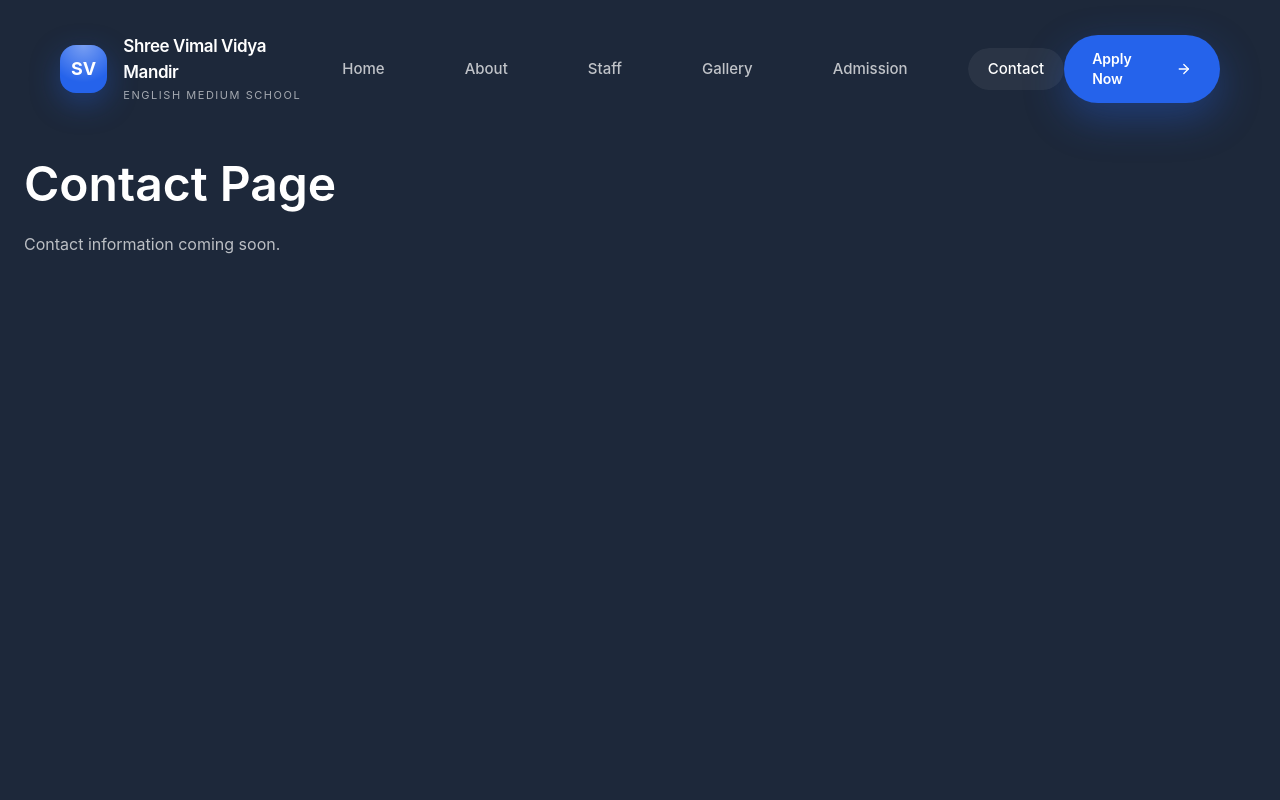
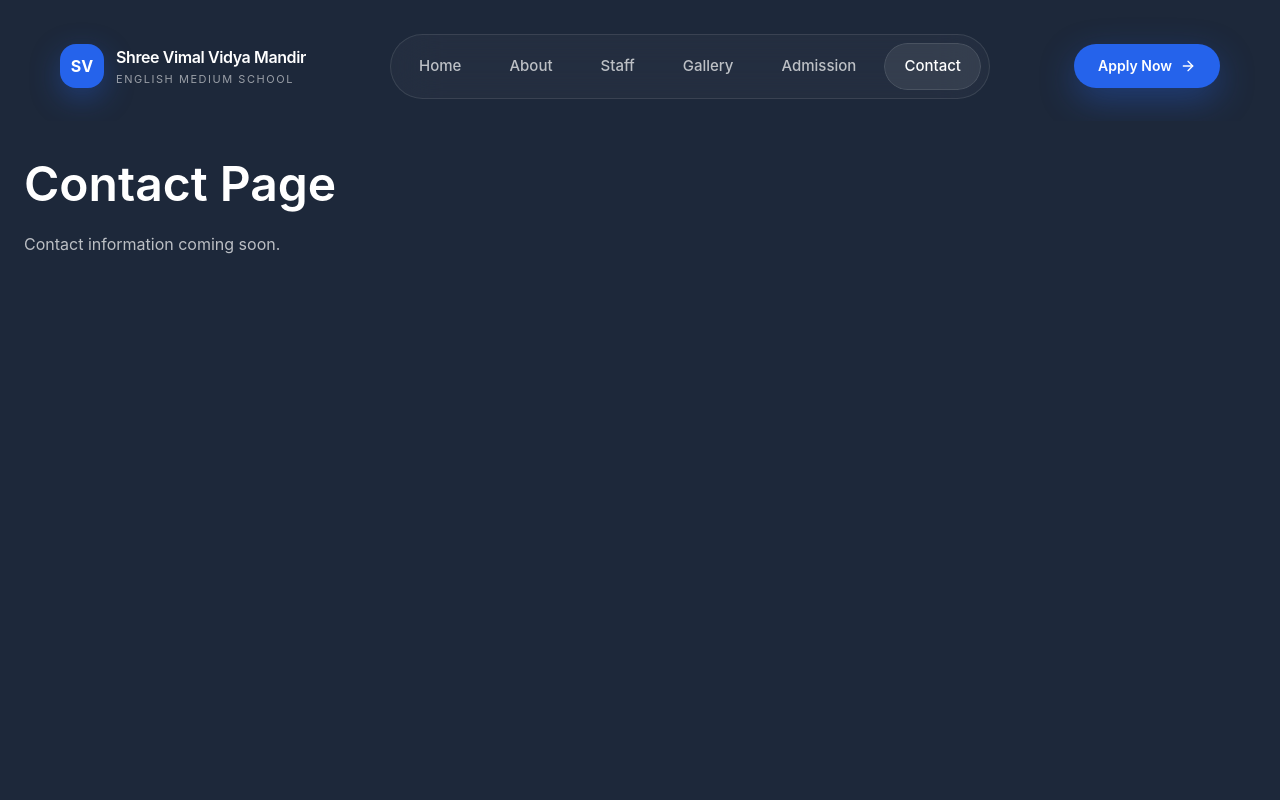
Before and after one commit to raxitzora/vimalvidyamandirfrontend, a React (Vite) app: page /contact in a window 1280 px wide. Shown: the top 800 px of the page. Built offline with nearby package versions, Linux system fonts and the light colour scheme.

Commit message:
Navbar changed

```diff
--- a/src/App.css
+++ b/src/App.css
@@ -19,3 +19,14 @@ body {
     color 0.35s ease,
     box-shadow 0.35s ease;
 }
+
+@media (min-width: 1024px) {
+  body {
+    cursor: none;
+  }
+
+  a,
+  button {
+    cursor: none;
+  }
+}
--- a/src/App.jsx
+++ b/src/App.jsx
@@ -5,6 +5,7 @@ import {
   Route,
 } from "react-router-dom";
 import ScrollToTop from "./components/common/ScrollToTop";
+import CustomCursor from "./components/common/CustomCursor";
 
 import HomePage from "./pages/HomePage";
 import AboutPage from "./pages/AboutPage";
@@ -16,6 +17,7 @@ import ContactPage from "./pages/ContactPage";
 function App() {
   return (
     <>
+    <CustomCursor />
     <ScrollToTop />
     <Routes>
       <Route
--- a/src/components/common/Navbar.jsx
+++ b/src/components/common/Navbar.jsx
@@ -59,29 +59,19 @@ export default function Navbar() {
   const [isScrolled, setIsScrolled] =
     useState(false);
 
-  const [scrollDirection, setScrollDirection] =
-    useState("up");
-
   const lastScrollY = useRef(0);
 
   const location = useLocation();
 
-  /* SCROLL DETECTION */
+  /* SCROLL */
   useEffect(() => {
     const handleScroll = () => {
       const currentScrollY =
         window.scrollY;
 
-      setIsScrolled(currentScrollY > 40);
-
-      if (
-        currentScrollY >
-        lastScrollY.current
-      ) {
-        setScrollDirection("down");
-      } else {
-        setScrollDirection("up");
-      }
+      setIsScrolled(
+        currentScrollY > 40
+      );
 
       lastScrollY.current =
         currentScrollY;
@@ -108,28 +98,11 @@ export default function Navbar() {
   return (
     <>
       {/* NAVBAR */}
-      <motion.header
-        animate={{
-          y:
-            scrollDirection === "down" &&
-            isScrolled
-              ? -10
-              : 0,
-
-          scale:
-            scrollDirection === "down" &&
-            isScrolled
-              ? 0.985
-              : 1,
-        }}
-        transition={{
-          duration: 0.45,
-          ease: [0.22, 1, 0.36, 1],
-        }}
+      <header
         className="
           fixed
+          left-0
           top-0
-          left-0
           z-50
           w-full
         "
@@ -141,36 +114,38 @@ export default function Navbar() {
             sm:px-5
           "
         >
-          {/* WRAPPER */}
+          {/* CONTAINER */}
           <motion.div
             animate={{
+              width: isScrolled
+                ? "88%"
+                : "100%",
+
               borderRadius:
                 isScrolled
-                  ? "30px"
+                  ? "28px"
                   : "0px",
 
-              width:
-                isScrolled
-                  ? "96%"
-                  : "100%",
+              y: isScrolled
+                ? 5
+                : 0,
             }}
             transition={{
-              duration: 0.5,
+              duration: 0.55,
               ease: [0.22, 1, 0.36, 1],
             }}
             className={`
               mx-auto
-              transition-all
-              duration-500
+              overflow-hidden
 
               ${
                 isScrolled
                   ? `
-                    bg-[#0F172A]/68
                     border
                     border-white/10
+                    bg-[#0F172A]/88
+                    shadow-[0_20px_70px_rgba(0,0,0,0.35)]
                     backdrop-blur-2xl
-                    shadow-[0_20px_60px_rgba(0,0,0,0.28)]
                   `
                   : `
                     bg-transparent
@@ -201,7 +176,7 @@ export default function Navbar() {
                       : "22px",
                 }}
                 transition={{
-                  duration: 0.45,
+                  duration: 0.35,
                 }}
                 className="
                   flex
@@ -214,55 +189,36 @@ export default function Navbar() {
                   to="/"
                   className="
                     flex
+                    min-w-0
                     items-center
-                    gap-4
+                    gap-3
                   "
                 >
                   {/* ICON */}
                   <motion.div
                     whileHover={{
-                      y: -2,
+                      scale: 1.05,
                     }}
-                    animate={{
-                      scale:
-                        isScrolled
-                          ? 0.92
-                          : 1,
+                    whileTap={{
+                      scale: 0.96,
                     }}
                     className="
-                      relative
                       flex
-                      h-12
-                      w-12
+                      h-11
+                      w-11
+                      shrink-0
                       items-center
                       justify-center
-                      overflow-hidden
                       rounded-2xl
                       bg-[#2563EB]
+                      text-white
                       shadow-[0_10px_30px_rgba(37,99,235,0.35)]
                     "
                   >
-                    <motion.div
-                      animate={{
-                        opacity:
-                          isScrolled
-                            ? 0.5
-                            : 0.85,
-                      }}
-                      className="
-                        absolute
-                        inset-0
-                        bg-[radial-gradient(circle_at_top,rgba(255,255,255,0.45),transparent_70%)]
-                      "
-                    />
-
                     <span
                       className="
-                        relative
-                        z-10
-                        text-lg
+                        text-base
                         font-bold
-                        text-white
                       "
                     >
                       SV
@@ -270,30 +226,29 @@ export default function Navbar() {
                   </motion.div>
 
                   {/* TEXT */}
-                  <div>
-                    <motion.h1
-                      animate={{
-                        fontSize:
-                          isScrolled
-                            ? "15px"
-                            : "17px",
-                      }}
+                  <div className="min-w-0">
+                    <h1
                       className="
+                        truncate
+                        text-[15px]
                         font-semibold
                         tracking-tight
                         text-white
+                        sm:text-[16px]
                       "
                     >
                       Shree Vimal Vidya Mandir
-                    </motion.h1>
+                    </h1>
 
                     <p
                       className="
                         mt-0.5
-                        text-[11px]
+                        truncate
+                        text-[10px]
                         uppercase
                         tracking-[0.14em]
-                        text-white/60
+                        text-white/55
+                        sm:text-[11px]
                       "
                     >
                       English Medium School
@@ -309,159 +264,205 @@ export default function Navbar() {
                     lg:items-center
                   "
                 >
-                  <motion.div
-                    animate={{
-                      gap:
-                        isScrolled
-                          ? "24px"
-                          : "40px",
-                    }}
+                  <div
                     className="
                       flex
                       items-center
+                      gap-2
+                      rounded-full
+                      border
+                      border-white/10
+                      bg-white/[0.03]
+                      p-2
+                      backdrop-blur-xl
                     "
                   >
                     {navLinks.map(
-                      (item) => (
+                      (item) => {
+                        const isActive =
+                          location.pathname ===
+                          item.path;
+
+                        return (
+                          <Link
+                            key={item.name}
+                            to={item.path}
+                            className="relative"
+                          >
                             <motion.div
-                          key={item.name}
+                              whileHover={{
+                                y: -2,
+                              }}
                               whileTap={{
-                            scale: 0.92,
+                                scale: 0.96,
                               }}
-                          className="
+                              transition={{
+                                duration: 0.2,
+                              }}
+                              className={`
                                 group
                                 relative
                                 overflow-hidden
                                 rounded-full
-                          "
-                        >
-                          {/* ACTIVE BG */}
-                          <motion.div
-                            animate={{
-                              opacity:
-                                location.pathname ===
-                                item.path
-                                  ? 1
-                                  : 0,
-
-                              scale:
-                                location.pathname ===
-                                item.path
-                                  ? 1
-                                  : 0.8,
-                            }}
-                            transition={{
-                              duration: 0.35,
-                            }}
-                            className="
-                              absolute
-                              inset-0
-                              rounded-full
-                              bg-white/[0.06]
-                            "
-                          />
-
-                          <Link
-                            to={item.path}
-                            className={`
-                              relative
-                              z-10
-                              block
                                 px-5
-                              py-2.5
+                                py-3
                                 text-[15px]
                                 font-medium
                                 transition-all
                                 duration-300
 
                                 ${
-                                location.pathname ===
-                                item.path
-                                  ? "text-white"
-                                  : "text-white/72 hover:text-white"
+                                  isActive
+                                    ? `
+                                      text-white
+                                    `
+                                    : `
+                                      text-white/70
+                                      hover:text-white
+                                    `
                                 }
                               `}
                             >
+                              {/* ACTIVE */}
+                              {isActive && (
+                                <motion.div
+                                  layoutId="nav-pill"
+                                  transition={{
+                                    type: "spring",
+                                    stiffness: 260,
+                                    damping: 24,
+                                  }}
+                                  className="
+                                    absolute
+                                    inset-0
+                                    rounded-full
+                                    border
+                                    border-white/10
+                                    bg-white/[0.08]
+                                  "
+                                />
+                              )}
+
+                              {/* LIGHT */}
+                              <div
+                                className="
+                                  absolute
+                                  inset-0
+                                  opacity-0
+                                  transition-opacity
+                                  duration-300
+                                  group-hover:opacity-100
+                                "
+                              >
+                                <div
+                                  className="
+                                    absolute
+                                    inset-0
+                                    bg-[radial-gradient(circle_at_top,rgba(255,255,255,0.16),transparent_70%)]
+                                  "
+                                />
+                              </div>
+
+                              {/* TEXT */}
+                              <span
+                                className="
+                                  relative
+                                  z-10
+                                "
+                              >
                                 {item.name}
+                              </span>
+
+                              {/* UNDERLINE */}
+                              <motion.div
+                                initial={{
+                                  scaleX: 0,
+                                }}
+                                whileHover={{
+                                  scaleX: 1,
+                                }}
+                                transition={{
+                                  duration: 0.3,
+                                }}
+                                className="
+                                  absolute
+                                  bottom-1.5
+                                  left-4
+                                  right-4
+                                  h-[1px]
+                                  origin-left
+                                  bg-gradient-to-r
+                                  from-[#E8D4AE]
+                                  to-transparent
+                                "
+                              />
+                            </motion.div>
                           </Link>
-                        </motion.div>
-                      )
+                        );
+                      }
                     )}
-                  </motion.div>
+                  </div>
                 </nav>
 
-                {/* CTA */}
+                {/* RIGHT */}
                 <div
                   className="
-                    hidden
-                    lg:flex
+                    flex
+                    items-center
+                    gap-3
                   "
                 >
-                  <Link to="/admission">
+                  {/* CTA */}
+                  <Link
+                    to="/admission"
+                    className="
+                      hidden
+                      lg:block
+                    "
+                  >
                     <motion.div
                       whileHover={{
                         y: -2,
                       }}
                       whileTap={{
-                        scale: 0.95,
+                        scale: 0.96,
                       }}
                       className="
-                        group
-                        relative
-                        overflow-hidden
+                        flex
+                        items-center
+                        gap-2
                         rounded-full
                         bg-[#2563EB]
-                        px-7
-                        py-3.5
+                        px-6
+                        py-3
                         text-sm
                         font-semibold
                         text-white
-                        shadow-[0_15px_40px_rgba(37,99,235,0.35)]
-                      "
-                    >
-                      <span
-                        className="
-                          relative
-                          z-10
-                          flex
-                          items-center
-                          gap-3
+                        shadow-[0_12px_35px_rgba(37,99,235,0.35)]
                       "
                     >
                       Apply Now
 
                       <ArrowRight
                         size={16}
-                          className="
-                            transition-transform
-                            duration-300
-                            group-hover:translate-x-1
-                          "
                       />
-                      </span>
                     </motion.div>
                   </Link>
-                </div>
 
-                {/* MOBILE BUTTON */}
+                  {/* MOBILE BTN */}
                   <motion.button
                     whileTap={{
                       scale: 0.92,
-                  }}
-                  whileHover={{
-                    rotate: 3,
                     }}
                     onClick={() =>
                       setMenuOpen(true)
                     }
                     className="
-                    relative
                       flex
                       h-11
                       w-11
                       items-center
                       justify-center
-                    overflow-hidden
                       rounded-2xl
                       border
                       border-white/10
@@ -471,13 +472,14 @@ export default function Navbar() {
                       lg:hidden
                     "
                   >
-                  <Menu size={22} />
+                    <Menu size={21} />
                   </motion.button>
+                </div>
               </motion.div>
             </div>
           </motion.div>
         </div>
-      </motion.header>
+      </header>
 
       {/* MOBILE MENU */}
       <AnimatePresence>
@@ -501,7 +503,7 @@ export default function Navbar() {
                 fixed
                 inset-0
                 z-[60]
-                bg-[#020617]/70
+                bg-[#020617]/80
                 backdrop-blur-md
               "
             />
@@ -511,33 +513,31 @@ export default function Navbar() {
               initial={{
                 opacity: 0,
                 y: -40,
-                scale: 0.96,
               }}
               animate={{
                 opacity: 1,
                 y: 0,
-                scale: 1,
               }}
               exit={{
                 opacity: 0,
                 y: -40,
-                scale: 0.96,
               }}
               transition={{
-                duration: 0.45,
+                duration: 0.4,
                 ease: [0.22, 1, 0.36, 1],
               }}
               className="
                 fixed
-                top-3
                 left-3
                 right-3
+                top-3
                 z-[70]
                 overflow-hidden
-                rounded-[32px]
+                rounded-[30px]
                 border
                 border-white/10
-                bg-[#0F172A]/94
+                bg-[#0F172A]/95
+                shadow-[0_25px_80px_rgba(0,0,0,0.45)]
                 backdrop-blur-2xl
               "
             >
@@ -600,21 +600,26 @@ export default function Navbar() {
               {/* LINKS */}
               <div
                 className="
+                  space-y-2
                   px-5
-                  py-8
+                  py-6
                 "
               >
-                <div className="space-y-2">
                 {navLinks.map(
                   (
                     item,
                     index
-                    ) => (
+                  ) => {
+                    const isActive =
+                      location.pathname ===
+                      item.path;
+
+                    return (
                       <motion.div
                         key={item.name}
                         initial={{
                           opacity: 0,
-                          x: -30,
+                          x: -20,
                         }}
                         animate={{
                           opacity: 1,
@@ -630,26 +635,59 @@ export default function Navbar() {
                           onClick={() =>
                             setMenuOpen(false)
                           }
-                          className="
+                          className={`
                             group
+                            relative
                             flex
                             items-center
                             justify-between
+                            overflow-hidden
                             rounded-2xl
-                            border
-                            border-transparent
-                            bg-white/[0.03]
                             px-5
                             py-4
-                            text-white/80
                             transition-all
                             duration-300
-                            hover:border-white/10
+
+                            ${
+                              isActive
+                                ? `
+                                  border
+                                  border-white/10
+                                  bg-white/[0.08]
+                                  text-white
+                                `
+                                : `
+                                  bg-white/[0.03]
+                                  text-white/75
                                   hover:bg-white/[0.06]
+                                `
+                            }
+                          `}
+                        >
+                          {/* LIGHT */}
+                          <div
+                            className="
+                              absolute
+                              inset-0
+                              opacity-0
+                              transition-opacity
+                              duration-300
+                              group-hover:opacity-100
                             "
                           >
+                            <div
+                              className="
+                                absolute
+                                inset-0
+                                bg-[radial-gradient(circle_at_top_left,rgba(255,255,255,0.12),transparent_60%)]
+                              "
+                            />
+                          </div>
+
                           <span
                             className="
+                              relative
+                              z-10
                               text-lg
                               font-medium
                             "
@@ -660,16 +698,15 @@ export default function Navbar() {
                           <ArrowRight
                             size={18}
                             className="
-                              transition-transform
-                              duration-300
-                              group-hover:translate-x-1
+                              relative
+                              z-10
                             "
                           />
                         </Link>
                       </motion.div>
-                    )
+                    );
+                  }
                 )}
-                </div>
               </div>
             </motion.div>
           </>
```
Also changed, not shown: src/components/common/CustomCursor.jsx (added, +100 -0 lines). Lines whose indentation alone changed are shown as unchanged.
